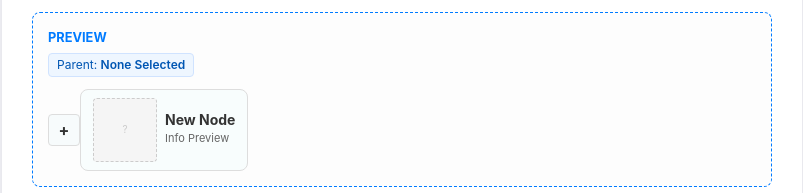
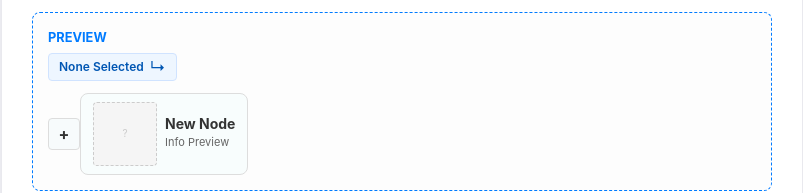
Before and after one commit to trustkalavampara/TreeData, a plain HTML site: page index.html in a window 1280 px wide. Shown: the part 631-824 px from the top of the page, 238-1041 px from the left. Drawn offline with Linux system fonts and the light colour scheme; no server answers.

Commit message:
Update index.html

```diff
--- a/index.html
+++ b/index.html
@@ -36,8 +36,9 @@
                                 Preview
                             </p>
 
-                            <span id="parent-display" style="font-size: 0.75rem; background: #eef6ff; color: #0056b3; padding: 2px 8px; border-radius: 4px; border: 1px solid #d0e3ff; display: inline-block;">
-                                Parent: <span id="parent-name-preview" style="font-weight: 600;">None Selected</span>
+                            <span id="parent-display" style="font-size: 0.75rem; background: #eef6ff; color: #0056b3; padding: 4px 10px; border-radius: 4px; border: 1px solid #d0e3ff; display: inline-flex; align-items: center; gap: 6px;">
+                                <span id="parent-name-preview" style="font-weight: 600;">None Selected</span>
+                                  <span style="font-size: 1rem; line-height: 1;">↳</span>
                             </span>
                         </div>
 
```
